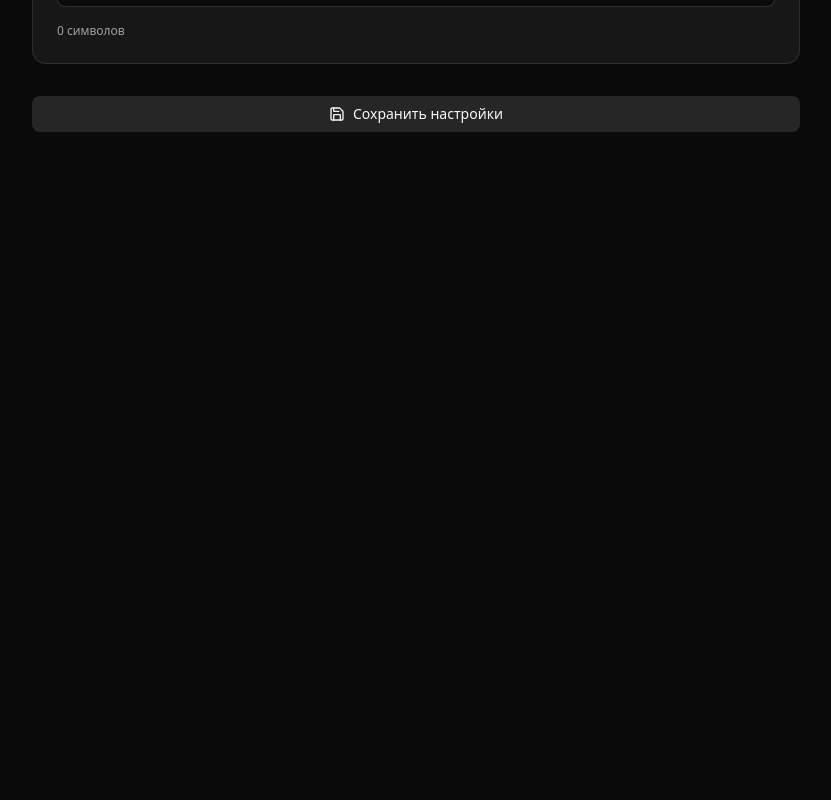
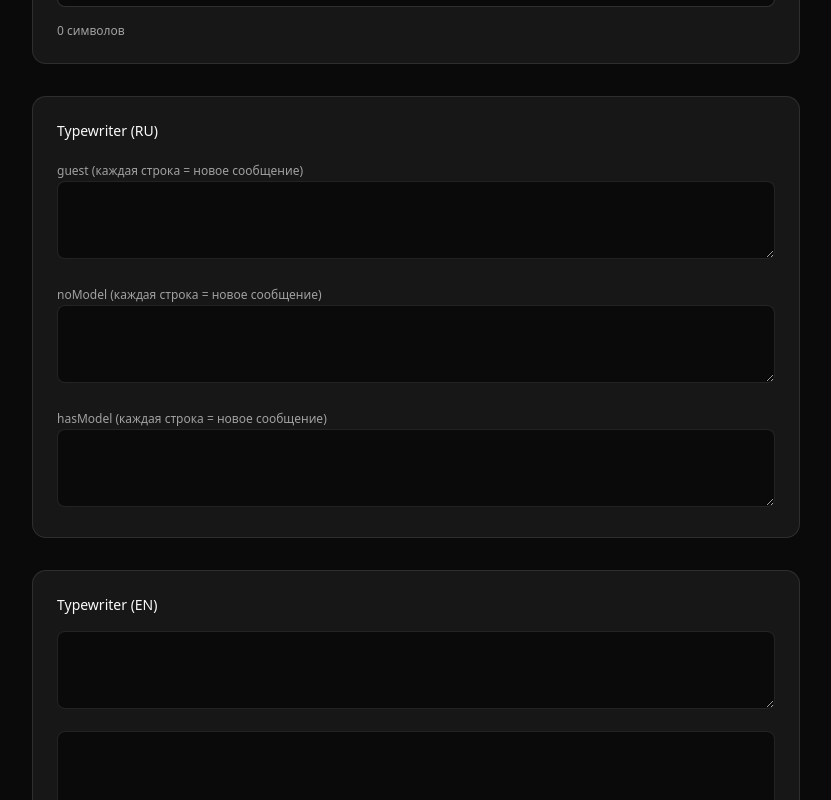
Before and after one commit to affiliatefabriq/Magically_admin, a Next.js app: page /settings in a window 1280 px wide. Shown: the part 1060-1860 px from the top of the page, without its empty margins (352-1183 px from the left). Before the commit the page ends 1224 px from the top, so only its background shows below. Built offline with nearby package versions, Linux system fonts and the light colour scheme; no server answers; sample sign-in values are in the browser's storage.

Commit message:
feat: added both select item to the gender select in trends and typewriter setting messages

```diff
--- a/app/(root)/settings/page.tsx
+++ b/app/(root)/settings/page.tsx
@@ -25,6 +25,18 @@ const Page = () => {
     trialTokens: 50,
     trialPeriodDays: 7,
     subscriptionGracePeriodDays: 3,
+
+    titlesEn: {
+      guest: [] as string[],
+      noModel: [] as string[],
+      hasModel: [] as string[],
+    },
+
+    titlesRu: {
+      guest: [] as string[],
+      noModel: [] as string[],
+      hasModel: [] as string[],
+    },
   });
 
   useEffect(() => {
@@ -37,13 +49,28 @@ const Page = () => {
         systemPrompt: settings.systemPrompt,
         trialTokens: settings.trialTokens,
         trialPeriodDays: settings.trialPeriodDays,
-        subscriptionGracePeriodDays: settings.subscriptionGracePeriodDays,
+        subscriptionGracePeriodDays:
+          settings.subscriptionGracePeriodDays,
+
+        titlesEn: settings.titlesEn || {
+          guest: [],
+          noModel: [],
+          hasModel: [],
+        },
+
+        titlesRu: settings.titlesRu || {
+          guest: [],
+          noModel: [],
+          hasModel: [],
+        },
       });
     }
   }, [settings]);
 
+  const states = ['guest', 'noModel', 'hasModel'] as const;
+
   const handleSave = () => {
-    update.mutate(form);
+    update.mutate(form as any);
   };
 
   if (isLoading) {
@@ -284,6 +311,56 @@ const Page = () => {
         </div>
       </div>
 
+      <div className="rounded-xl border p-6 space-y-4 w-full bg-card">
+        <h2 className="text-sm font-medium">Typewriter (RU)</h2>
+
+        {states.map((state) => (
+          <div key={state} className="space-y-2">
+            <label className="text-xs text-muted-foreground">
+              {state} (каждая строка = новое сообщение)
+            </label>
+
+            <textarea
+              rows={3}
+              value={(form.titlesRu[state] || []).join('\n')}
+              onChange={(e) =>
+                setForm((f) => ({
+                  ...f,
+                  titlesRu: {
+                    ...f.titlesRu,
+                    [state]: e.target.value.split('\n'),
+                  },
+                }))
+              }
+              className="w-full border rounded-md px-3 py-2 text-sm bg-background"
+            />
+          </div>
+        ))}
+      </div>
+
+      <div className="rounded-xl border p-6 space-y-4 w-full bg-card">
+        <h2 className="text-sm font-medium">Typewriter (EN)</h2>
+
+        {states.map((state) => (
+          <div key={state} className="space-y-2">
+            <textarea
+              rows={3}
+              value={(form.titlesEn[state] || []).join('\n')}
+              onChange={(e) =>
+                setForm((f) => ({
+                  ...f,
+                  titlesEn: {
+                    ...f.titlesEn,
+                    [state]: e.target.value.split('\n'),
+                  },
+                }))
+              }
+              className="w-full border rounded-md px-3 py-2 text-sm bg-background"
+            />
+          </div>
+        ))}
+      </div>
+
       {/* Save */}
       <Button
         onClick={handleSave}
--- a/app/(root)/trends/page.tsx
+++ b/app/(root)/trends/page.tsx
@@ -196,7 +196,7 @@ function TrendFormDialog({
   const [form, setForm] = useState({
     content: editingTrend?.content || '',
     coverText: editingTrend?.coverText || '',
-    gender: editingTrend?.gender || '',
+    gender: editingTrend?.gender || 'both',
     isHot: editingTrend?.isHot || false,
   });
 
@@ -317,10 +317,10 @@ function TrendFormDialog({
                   <SelectTrigger className="w-full">
                     <SelectValue placeholder="Не указано" />
                   </SelectTrigger>
-                  <SelectContent defaultValue="male">
-                    <SelectItem value="unspecified">Не указано</SelectItem>
+                  <SelectContent defaultValue="both">
                     <SelectItem value="male">Мужской</SelectItem>
                     <SelectItem value="female">Женский</SelectItem>
+                    <SelectItem value="both">Оба</SelectItem>
                   </SelectContent>
                 </Select>
               </div>
--- a/hooks/useAdmin.ts
+++ b/hooks/useAdmin.ts
@@ -102,6 +102,16 @@ export interface Settings {
   trialTokens: number;
   trialPeriodDays: number;
   subscriptionGracePeriodDays: number;
+  titlesEn: {
+    guest: [],
+    noModel: [],
+    hasModel: [],
+  },
+  titlesRu: {
+    guest: [],
+    noModel: [],
+    hasModel: [],
+  },
 }
 
 export const useSettings = () => {
```
